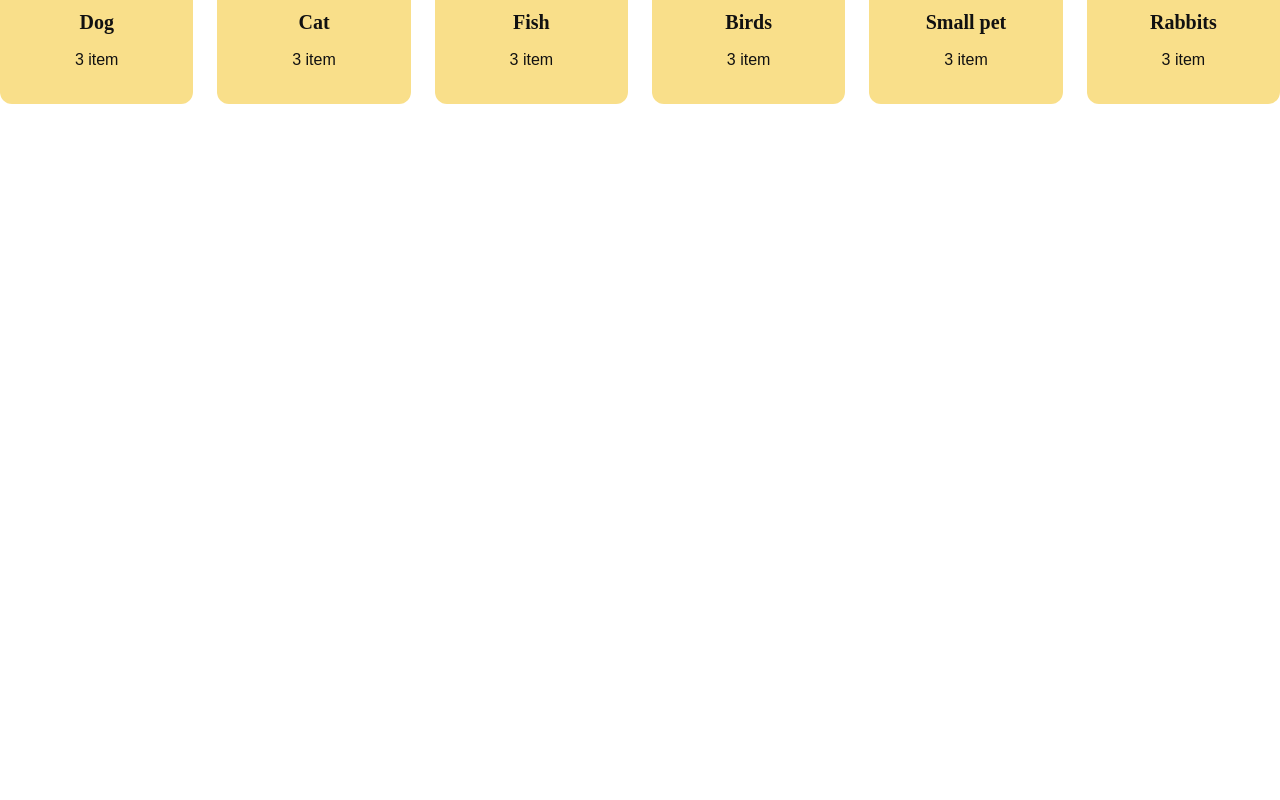
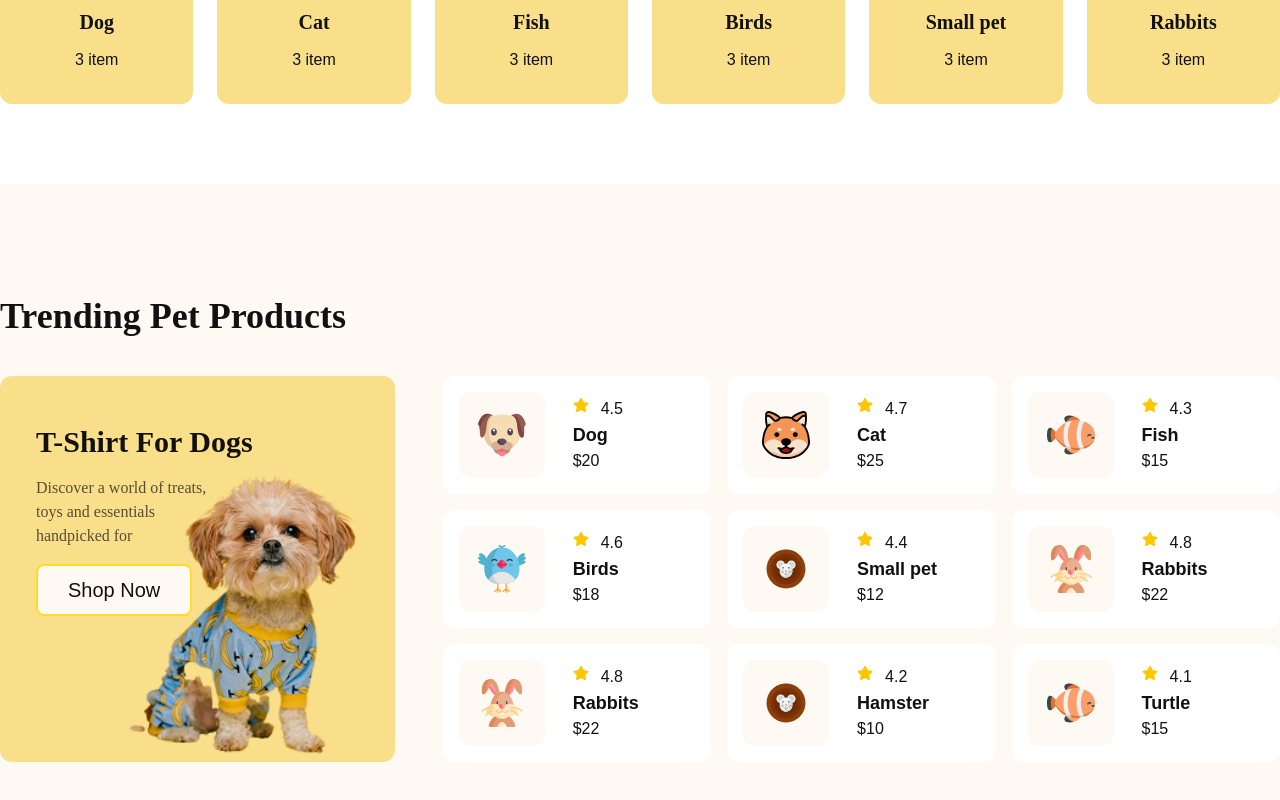
Before and after one commit to NurTheDev/Browse-pet, a React (Vite) app: page /home in a window 1280 px wide. Shown: the part 952-1752 px from the top of the page. Before the commit the page ends 1056 px from the top, so only its background shows below. Built offline with nearby package versions, Linux system fonts and the light colour scheme.

Commit message:
added product chart

```diff
--- a/src/Common Component/Button.jsx
+++ b/src/Common Component/Button.jsx
@@ -3,7 +3,7 @@ import React from 'react';
 function Button({btnText = "Button", styles}) {
     return (
         <button
-            className={`lg:text-xl font-Sora hover:bg-accent border-2 border-accent rounded-lg py-[10px] px-[30px]  transition duration-300 ease-in-out ${styles}`}>
+            className={`lg:text-xl font-Sora hover:bg-accent border-2 border-accent rounded-lg py-[10px] px-[30px] transition duration-300 ease-in-out ${styles}`}>
             {btnText}
         </button>
     );
--- a/src/Component/Category.jsx
+++ b/src/Component/Category.jsx
@@ -43,7 +43,7 @@ const categories = [
 function Category({styles}) {
     return (
         <div className={`${styles} container mx-auto px-4 lg:px-0`}>
-            <h2 className={"font-bold text-2xl lg:text-4xl "}>
+            <h2 className={"heading2"}>
                 Browse By Categories
             </h2>
             <div className={"grid grid-cols-2 xl:grid-cols-6 gap-3 lg:gap-6 mt-10"}>
--- /dev/null
+++ b/src/Component/Product.jsx
@@ -0,0 +1,120 @@
+import React from 'react';
+import dog from "../assets/dog.svg";
+import cat from "../assets/cat.svg";
+import fish from "../assets/fish.svg";
+import bird from "../assets/bird.svg";
+import smallPet from "../assets/small.svg";
+import rabbit from "../assets/rabbit.svg";
+import {FaStar} from "react-icons/fa";
+
+const product = [
+    {
+        id: dog,
+        name: "Dog",
+        image: dog,
+        rating: 4.5,
+        price: "$20"
+    },
+    {
+        id: cat,
+        name: "Cat",
+        image: cat,
+        rating: 4.7,
+        price: "$25"
+    },
+    {
+        id: "fish",
+        name: "Fish",
+        image: fish,
+        rating: 4.3,
+        price: "$15"
+    },
+    {
+        id: "bird",
+        name: "Birds",
+        image: bird,
+        rating: 4.6,
+        price: "$18"
+    },
+    {
+        id: "small-pet",
+        name: "Small pet",
+        image: smallPet,
+        rating: 4.4,
+        price: "$12"
+    },
+    {
+        id: "rabbits",
+        name: "Rabbits",
+        image: rabbit,
+        rating: 4.8,
+        price: "$22"
+    }, {
+        id: "rabbits",
+        name: "Rabbits",
+        image: rabbit,
+        rating: 4.8,
+        price: "$22"
+    },
+    {
+        id: "hamster",
+        name: "Hamster",
+        image: smallPet,
+        rating: 4.2,
+        price: "$10"
+    },
+    {
+        id: "turtle",
+        name: "Turtle",
+        image: fish,
+        rating: 4.1,
+        price: "$15"
+    }
+]
+
+function Product() {
+    return (
+        <div className={"bg-secondary lg:py-28 py-10 "}>
+            <div className={"container mx-auto px-4 lg:px-0"}>
+                <h2 className={"heading2"}>Trending Pet Products</h2>
+                <div className={"grid lg:grid-cols-3 gap-y-4 gap-x-12 mt-10"}>
+                    <div
+                        className={"bg-accent-light rounded-xl lg:py-12 lg:px-9 py-10 px-7 bg-[url('./assets/dogBg.png')] bg-contain bg-no-repeat bg-right-bottom h-full flex flex-col items-start gap-y-4 "}>
+                        <h3 className={"lg:text-3xl text-2xl font-bold"}>T-Shirt For Dogs</h3>
+                        <p className={"opacity-70 w-4/5 lg:w-3/5 text-sm lg:text-base"}>Discover a world of treats, toys
+                            and
+                            essentials handpicked
+                            for</p>
+                        <button
+                            className={`lg:text-xl font-Sora hover:bg-transparent hover:border-secondary border-2 border-accent rounded-lg py-[10px] px-[30px] transition duration-300 ease-in-out bg-secondary `}>
+                            Shop Now
+                        </button>
+                    </div>
+                    <div className={"col-span-2 grid grid-cols-2 lg:grid-cols-3 gap-4"}>
+                        {product.map((item) => (
+                            <div key={item.id}
+                                 className={"flex items-center justify-start gap-x-7  p-4 bg-primary rounded-xl font-Sora hover:rotate-z-2 cursor-pointer transition duration-300 ease-in-out"}>
+                                <div
+                                    className={"bg-secondary rounded-xl w-[86px] h-[86px] flex items-center justify-center overflow-hidden"}>
+                                    <img src={item.image} alt="image"
+                                         className={"hover:scale-110 transition duration-300 ease-in-out"}/>
+                                </div>
+                                <div className={"space-x-2"}>
+                                    <p className={"flex justify-center-center gap-x-3"}><span
+                                        className={"text-yellow-400"}><FaStar/></span>
+                                        <span>{item.rating}</span></p>
+                                    <p className={"text-lg font-semibold"}>{item.name}</p>
+                                    <p className={"font-medium"}>{item.price}</p>
+                                </div>
+
+                            </div>
+                        ))}
+                    </div>
+
+                </div>
+            </div>
+        </div>
+    );
+}
+
+export default Product;
--- a/src/Page/Home.jsx
+++ b/src/Page/Home.jsx
@@ -1,12 +1,14 @@
 import React from 'react';
 import HeroSection from "../Component/HeroSection.jsx";
 import Category from "../Component/Category.jsx";
+import Product from "../Component/Product.jsx";
 
 function Home() {
     return (
         <div>
             <HeroSection/>
-            <Category styles={"lg:mt-20 -mt-36"}/>
+            <Category styles={"lg:my-20 -mt-36"}/>
+            <Product/>
         </div>
     );
 }
--- a/src/index.css
+++ b/src/index.css
@@ -45,3 +45,9 @@
     }
 
 }
+
+@layer components {
+    .heading2 {
+        @apply font-bold text-2xl lg:text-4xl
+    }
+}
```
Also changed, not shown: src/assets/bed.svg (added), src/assets/dogBg.png (added).
